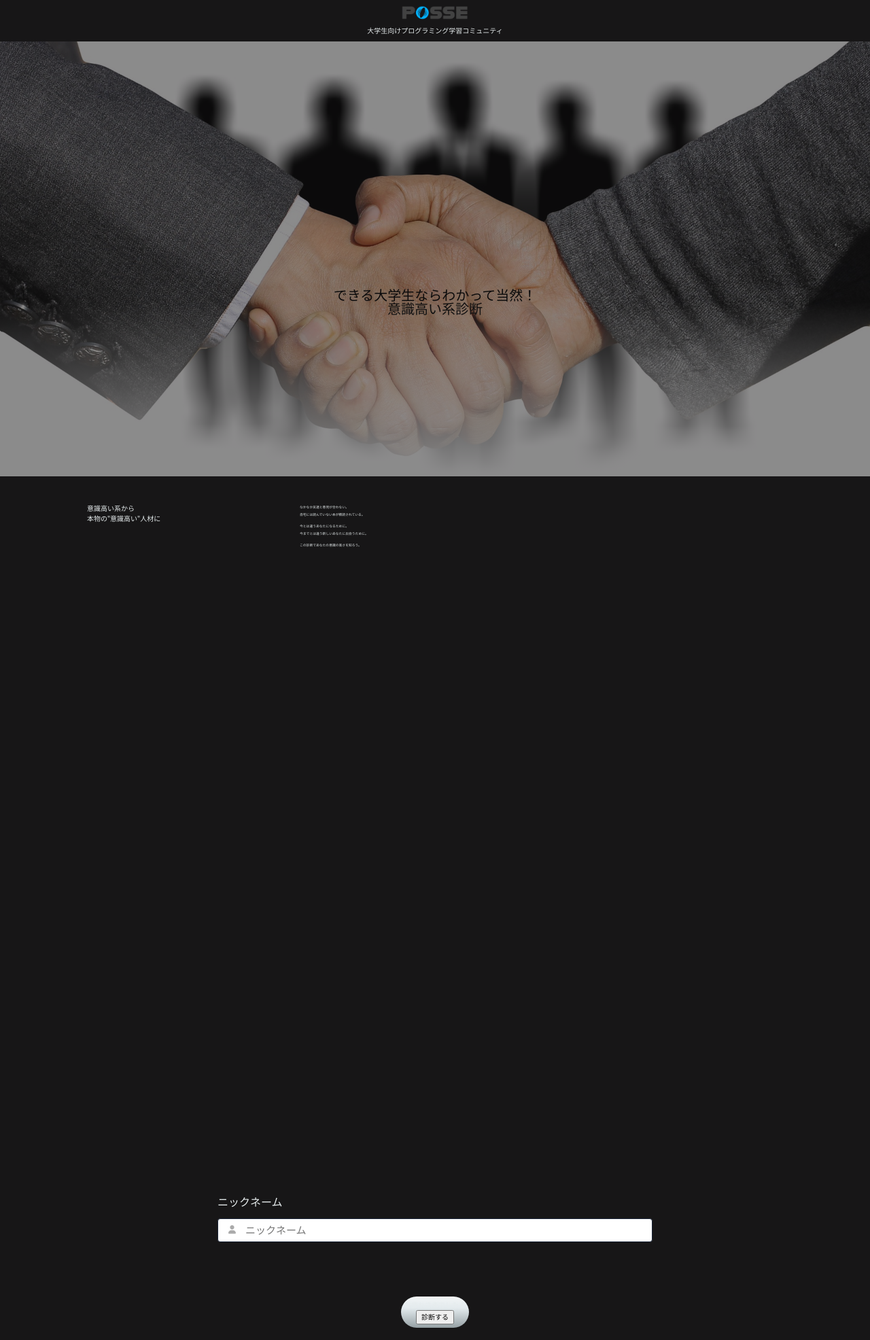
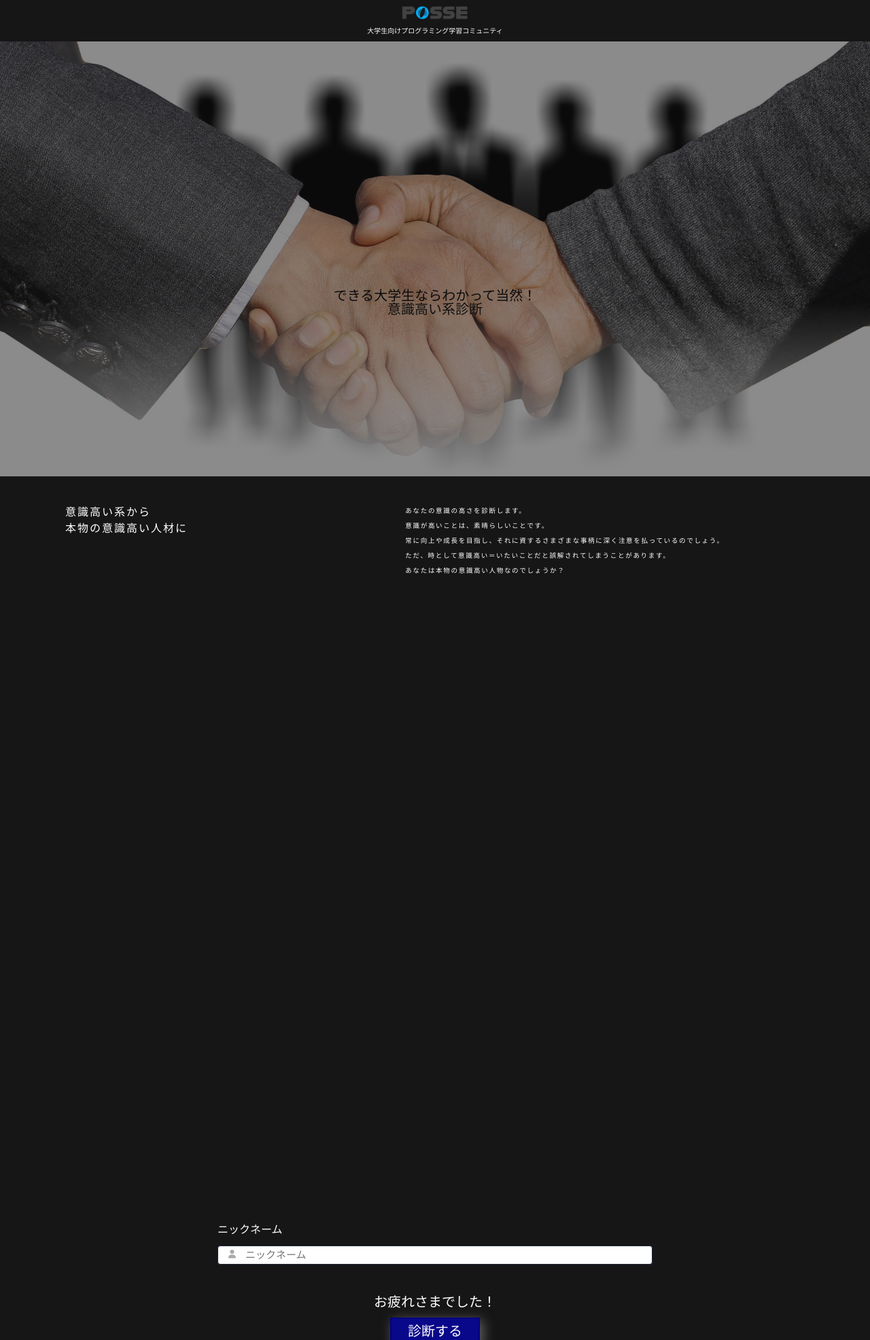
Before and after one commit to posse-ap/posse1-hackathon-202202-team2H, a PHP site: page / in a window 1280 px wide. Shown: the top 1972 px of the page at 68% size. Run offline with PHP 8.4, Linux system fonts and the light colour scheme; data comes from the database, SQL or seed files in the repository.

Commit message:
topページのデザインは一通り完成

```diff
--- a/www/html/css/style.css
+++ b/www/html/css/style.css
@@ -1,6 +1,7 @@
 /* common */
 p {
 	margin: 0;
+	color: white;
 }
 :root {
 	--main-outline: 2px solid red;
@@ -142,25 +143,31 @@
 }
 .diag_desc{
 	display: flex;
-	width: 80%;
+	width: 85%;
 	margin: 40px auto;
 }
 .diag_desc p{
 text-align: left;
 }
 .diag_deac_title{
-	/* outline: var(--main-outline); */
-	margin-right: 20%;
+	width: 40%;
+}
+.diag_deac_title p{
+	font-size: 1.6rem;
+	letter-spacing: .2rem;
+	line-height: 2.4rem;
 }
 .diag_deac_detail{
 	/* outline: var(--main-outline); */
 	text-align: left;
+	width: 60%;
 }
 .diag_deac_detail p{
-	font-size: .6rem;
+	font-size: 1.2rem;
 	transform: scale(0.8);
-transform-origin:0 0;
-line-height: 1.4rem;
+/* transform-origin:0 0; */
+line-height: 2.2rem;
+letter-spacing: .2rem;
 }
 
 
@@ -242,14 +249,14 @@
 	font: 15px/24px sans-serif;
 	box-sizing: border-box;
 	width: 100%;
-	padding: 0.3em;
-	transition: 0.3s;
+	/* padding: 0.3em; */
+	transition: 0.5s;
 	border: 1px solid #1b2538;
 	border-radius: 4px;
 	outline: none;
 }
 .name input[type="text"]:focus {
-	border-color: #da3c41;
+	border-color: rgba(6, 6, 167, 0.8);
 }
 .name input[type="text"] {
 	padding-left: 40px;
@@ -257,14 +264,14 @@
 /* 参考サイト https://copypet.jp/692/ */
 .name i {
 	position: absolute;
-	top: 40px;
+	top: 36px;
 	left: 8px;
 	padding: 9px 8px;
 	transition: 0.3s;
 	color: #aaaaaa;
 }
 .name input[type="text"]:focus + i {
-	color: #da3c41;
+	color: rgba(6, 6, 167, 0.8);
 }
 /*  end of name */
 /* sumbit */
@@ -274,104 +281,68 @@
 
 /* 診断ボタンのcss */
 /* 参考サイト　https://jajaaan.co.jp/css/button/ */
-/* *,
-*:before,
-*:after {
-	-webkit-box-sizing: inherit;
-	box-sizing: inherit;
+
+.submit p{
+margin: 8px 0;
+font-size: 2rem;
+
 }
-/* 背景用*/
-.btn,
-input.btn,
-button.btn {
-	font-size: 1.6rem;
-	font-weight: 700;
-	line-height: 1.5;
-	position: relative;
-	display: inline-block;
-	padding: 1rem 4rem;
-	cursor: pointer;
-	-webkit-user-select: none;
-	-moz-user-select: none;
-	-ms-user-select: none;
-	user-select: none;
-	-webkit-transition: all 0.3s;
-	transition: all 0.3s;
-	text-align: center;
-	vertical-align: middle;
-	text-decoration: none;
-	letter-spacing: 0.1em;
-	color: #212529;
-	border-radius: 0.5rem;
-	border: none;
+.submit input{
+	margin-bottom: 40px;
+}
+/* .diag_btn input {
+  display: flex;
+  justify-content: space-between;
+  align-items: center;
+  margin: 0 auto;
+  padding: 1em 2em;
+  width: 300px;
+  color: #2285b1;
+  font-size: 18px;
+  font-weight: 700;
+  border: 2px solid #2285b1;
 }
 
-.btn-radius-gradient-wrap {
-	display: inline-block;
-
-	padding: 0.5rem;
-
-	border-radius: 100vh;
-	/* background: #f2f5f6; */
-	background: var(--button-firstColor);
-	background: -webkit-linear-gradient(
-		to top,
-		var(--button-firstColor) 0%,
-		var(--button-secondColor) 37%,
-		var(--button-thirdColor) 100%
-	);
-	background: -webkit-gradient(
-		linear,
-		left top,
-		left bottom,
-		from(var(--button-firstColor)),
-		color-stop(37%, var(--button-secondColor)),
-		to(var(--button-thirdColor))
-	);
-	background: -webkit-linear-gradient(
-		top,
-		var(--button-firstColor) 0%,
-		var(--button-secondColor) 37%,
-		var(--button-thirdColor) 100%
-	);
-	background: linear-gradient(
-		to bottom,
-		var(--button-firstColor) 0%,
-		var(--button-secondColor) 37%,
-		var(--button-thirdColor) 100%
-	);
-
-	filter: progid:DXImageTransform.Microsoft.gradient(startColorstr='var(--button-firstColor)', endColorstr='var(--button-thirdColor)', GradientType=0);
+.diag_btn input::after {
+  content: '';
+  width: 5px;
+  height: 5px;
+  border-top: 3px solid #2285b1;
+  border-right: 3px solid #2285b1;
+  transform: rotate(45deg);
 }
 
-input.btn-radius-gradient {
-	border-radius: 100vh;
-	background: var(--button-secondColor);
-	background: -webkit-gradient(
-		linear,
-		left top,
-		left bottom,
-		from(var(--button-secondColor)),
-		to(var(--button-firstColor))
-	);
-	background: -webkit-linear-gradient(
-		top,
-		var(--button-secondColor) 0%,
-		var(--button-firstColor) 100%
-	);
-	background: linear-gradient(
-		to bottom,
-		var(--button-secondColor) 0%,
-		var(--button-firstColor) 100%
-	);
-
-	filter: progid:DXImageTransform.Microsoft.gradient(startColorstr='var(--button-secondColor)', endColorstr='var(--button-firstColor)', GradientType=0);
+.diag_btn input:hover {
+  color: #333333;
+  text-decoration: none;
+  background-color: #a0c4d3;
 }
 
-input.btn-radius-gradient:hover {
-	-webkit-transform: scale(1.05);
-	transform: scale(1.05);
+.diag_btn input:hover::after {
+  border-top: 3px solid #333333;
+  border-right: 3px solid #333333;
 } */
+.diag_btn {
+  display       : inline-block;
+  /* border-radius : 10%;          角丸       */
+  font-size     : 2rem;        /* 文字サイズ */
+  text-align    : center;      /* 文字位置   */
+  cursor        : pointer;     /* カーソル   */
+  padding       : 8px 24px;   /* 余白       */
+  background    : rgba(6, 6, 167, 0.8);     /* 背景色     */
+  color         : #ffffff;     /* 文字色     */
+  line-height   : 1em;         /* 1行の高さ  */
+  transition    : .3s;         /* なめらか変化 */
+  box-shadow    : 4px 4px 18px #666666;  /* 影の設定 */
+  border        : 2px solid rgba(0, 0, 127, 0.80);    /* 枠の指定 */
+}
+.diag_btn:hover {
+  box-shadow    : none;        /* カーソル時の影消去 */
+  color         : rgba(0, 0, 127, 0.80);     /* 背景色     */
+  background    : #b0afd2;     /* 文字色     */
+	border: none;
+	box-shadow    : 4px 4px 18px #666666
+}
 
 /* end of sumbit */
 
--- a/www/html/index.php
+++ b/www/html/index.php
@@ -39,18 +39,25 @@
     <div class="diag_desc section">
     <div class='diag_deac_title'>
           <p>意識高い系から
-             <br>本物の"意識高い"人材に</p>
+             <br>本物の意識高い人材に</p>
         </div>
         <div class='diag_deac_detail'>
-        <p>なかなか友達と意見が合わない。
+        <!-- <p>なかなか友達と意見が合わない。
          <br>自宅には読んでいない本が積読されている。</p>
         <p>今とは違うあなたになるために。
          <br>今までとは違う新しいあなたに出会うために。</p>
-        <p>この診断であなたの意識の高さを知ろう。</p>
+        <p>この診断であなたの意識の高さを知ろう。</p> -->
+        <p>あなたの意識の高さを診断します。</p>
+        <!-- <p>現代を生きるあなたの、意識の高さを診断します。
+        </p> -->
+       <p>意識が高いことは、素晴らしいことです。</p>
+        <p> 常に向上や成長を目指し、それに資するさまざまな事柄に深く注意を払っているのでしょう。</p>
+        <p>ただ、時として意識高い＝いたいことだと誤解されてしまうことがあります。</p>
+        <p>あなたは本物の意識高い人物なのでしょうか？</p>
+
 
         </p>
         </div>
-
     </div>
     <form action="" method="POST">
         <input type="hidden" name="token" value="<?= htmlspecialchars($_SESSION['token'], ENT_QUOTES) ?>">
@@ -88,10 +95,11 @@
         <!-- <div class="submit section">
      <input type="submit" value="診断する" class="btn btn-radius-gradient">
     </div> -->
-        <div class="btn-radius-gradient-wrap submit section">
+        <div class="submit">
             <!-- <a href="" class="btn btn-radius-gradient">PUSH！</a> -->
             <p>お疲れさまでした！</p>
             <input type="submit" value="診断する" class="diag_btn">
+
         </div>
     </form>
 </div>
```
